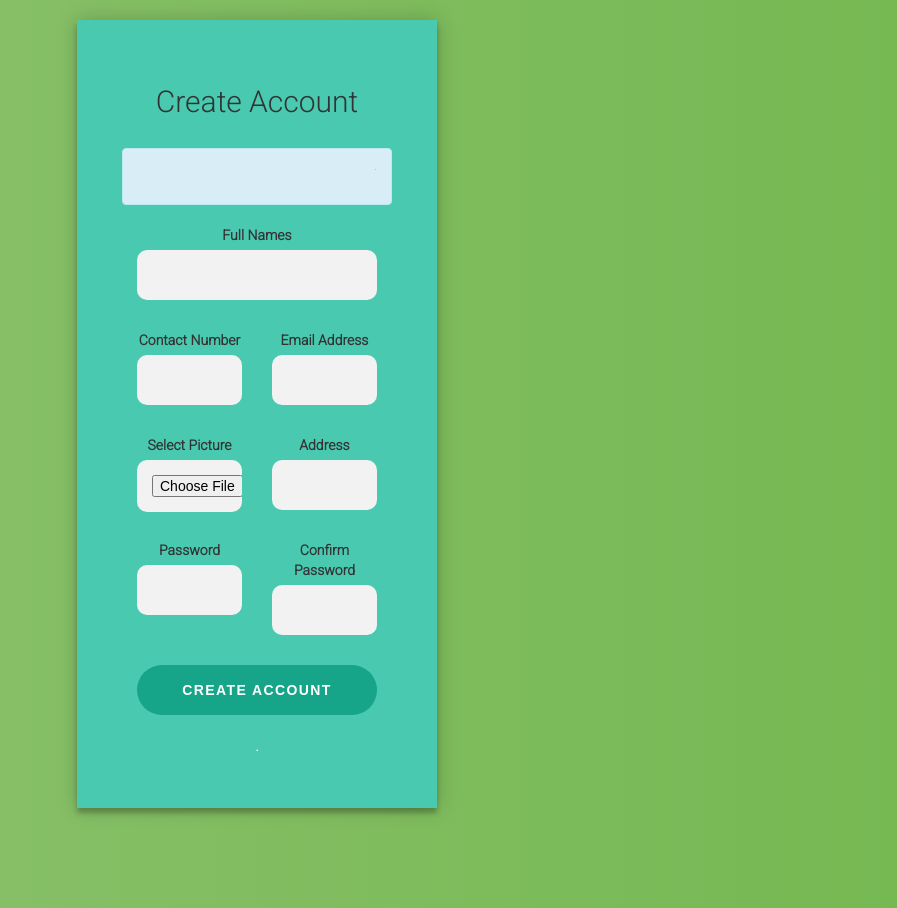
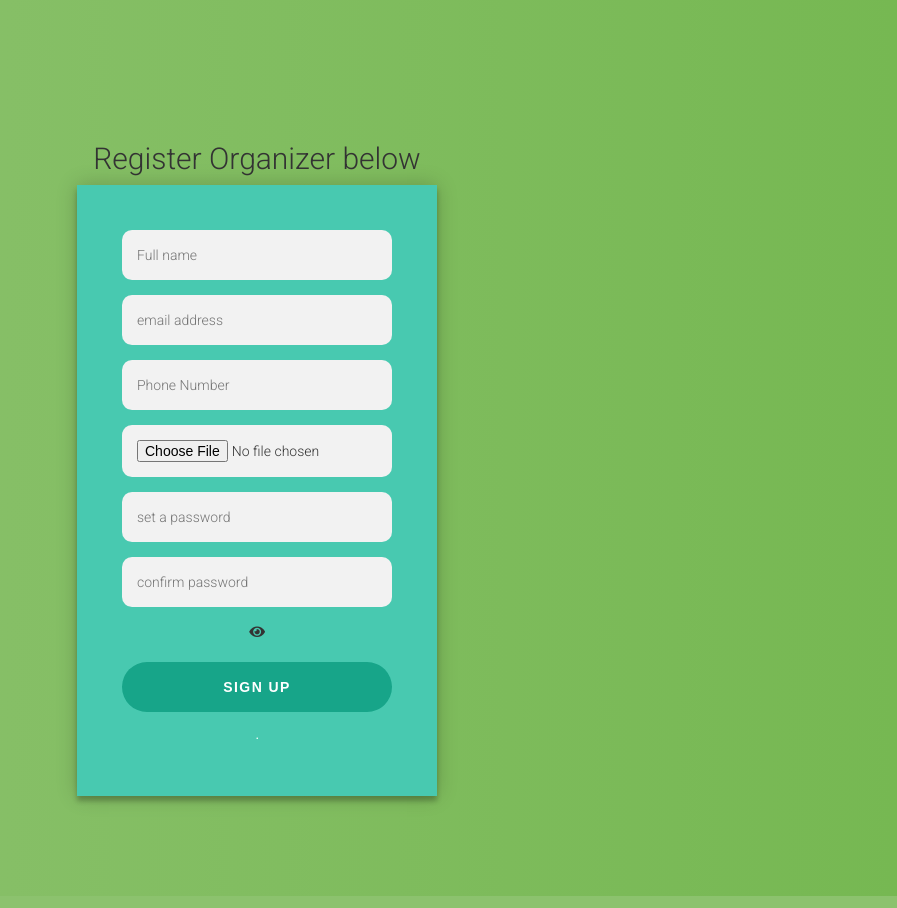
Before and after one commit to Sanga78/Eventticket-booking-system, a PHP site: page /tcpdf/pro/organizer_reg.php in a window 1280 px wide. Shown: the part 77-985 px from the top of the page, without its empty margins (383-1280 px from the left). Run offline with PHP 8.4, Linux system fonts and the light colour scheme; some libraries are stand-ins or nearby versions.

Commit message:
Update organizer_reg.php
updated  organizer registration

```diff
--- a/events/pro/organizer_reg.php
+++ b/events/pro/organizer_reg.php
@@ -23,7 +23,7 @@ alert("Ensure you fill the form properly.");
 <?php
     } else {
         //Check if email exists
-        $check_email = $conn->prepare("SELECT * FROM organizer WHERE email = ? OR phone = ?");
+        $check_email = $conn->prepare("SELECT * FROM passenger WHERE email = ? OR phone = ?");
         $check_email->bind_param("ss", $email, $phone);
         $check_email->execute();
         $res = $check_email->store_result();
@@ -49,13 +49,13 @@ alert("Password does not match.");
                 echo "<script>alert('We could not complete your registration, try again later!')</script>";
                 exit;
             }
-            $stmt = $conn->prepare("INSERT INTO organizer (name, email, password, phone, address, loc) VALUES (?,?,?,?,?,?)");
+            $stmt = $conn->prepare("INSERT INTO passenger (name, email, password, phone, address, loc) VALUES (?,?,?,?,?,?)");
             $stmt->bind_param("ssssss", $name, $email, $password, $phone, $address, $loc);
             if ($stmt->execute()) {
             ?>
 <script>
 alert("Congratulations.\nYou are now registered.");
-window.location = 'organizer_signin.php';
+window.location = 'signin.php';
 </script>
 <?php
             } else {
@@ -70,80 +70,48 @@ alert("We could not register you!.");
 }
 ?>
 <div class="signup-page">
-    <div class="form">
-        <h2>Create Account </h2>
-        <br>
-        <p class="alert alert-info">
-            <marquee behavior="" scrollamount="2" direction="">You need to create an account to book/view Event!
-            </marquee>
-        </p>
-        <form class="login-form" method="post" role="form" enctype="multipart/form-data" id="signup-form"
+<div class="login-page">
+        <center><h2> Register Organizer below</h2></center>
+        <div class="form">
+          <form class="login-form" method="post" role="form" enctype="multipart/form-data" id="signup-form"
             autocomplete="off">
             <!-- json response will be here -->
             <div id="errorDiv"></div>
             <!-- json response will be here -->
-            <div class="col-md-12">
-                <div class="form-group">
-                    <label>Full Names</label>
-                    <input type="text" required minlength="10" name="name">
-                </div>
-            </div>
+            <input type="text" required minlength="10" name="name" placeholder="Full name" />
+            <input type="email" required name="email" placeholder="email address" />
+            <input type="text" minlength="11" pattern="[0-9]{10}" required name="phone" placeholder="Phone Number"/>
+            <input type="file" name='file' placeholder="Select Picture"/>
+            <input type="password" id="password" name="password" id="password" placeholder="set a password" />
+            <input type="password" name="cpassword" id="cpassword" placeholder="confirm password" />
+            <i class="fas fa-eye" onclick="show()"></i>
+            <br>
+            <br>
+          </form>
 
-            <div class="col-md-6">
-                <div class="form-group">
-                    <label>Contact Number</label>
-                    <input type="text" required name="phone">
-                </div>
-            </div>
-            <div class="col-md-6">
-                <div class="form-group">
-                    <label>Email Address</label>
-                    <input type="email" required name="email">
-                </div>
-            </div>
-
-            <div class="col-md-6">
-                <div class="form-group">
-                    <label>Select Picture</label>
-                    <input type="file" name='file' required>
-                </div>
-            </div>
-            <div class="col-md-6">
-                <div class="form-group">
-                    <label>Address</label>
-                    <input type='text' name="address" class="form-group" required>
-                    </select>
-                    <span class="help-block" id="error"></span>
-                </div>
-            </div>
-            <div class="col-md-6">
-                <div class="form-group">
-                    <label>Password</label>
-                    <input type="password" name="password" id="password">
-                    <span class="help-block" id="error"></span>
-                </div>
-            </div>
-            <div class="col-md-6">
-                <div class="form-group">
-                    <label>Confirm Password</label>
-                    <input type="password" name="cpassword" id="cpassword">
-                    <span class="help-block" id="error"></span>
-                </div>
-            </div>
-            <div class="col-md-12">
-                <div class="form-group">
-                    <button type="submit" id="btn-signup">
-                        CREATE ACCOUNT
-                    </button>
-                </div>
-            </div>
+          <form class="login-form">
+            <button type="button" id="btn-signup">
+              SIGN UP
+            </button>
             <p class="message">
                 <a href="#">.</a><br>
             </p>
-        </form>
+          </form>
+        </div>
     </div>
 </div>
 </div>
+<script>
+    function show() {
+      var password = document.getElementById("password");
+      var icon = document.querySelector(".fas");
+      if (password.type === "password") {
+        password.type = "text";
+      } else {
+        password.type = "password";
+      }
+    }
+  </script>
 <!-- <script src="assets/js/jquery-1.12.4-jquery.min.js"></script> -->
 
 </body>
```
